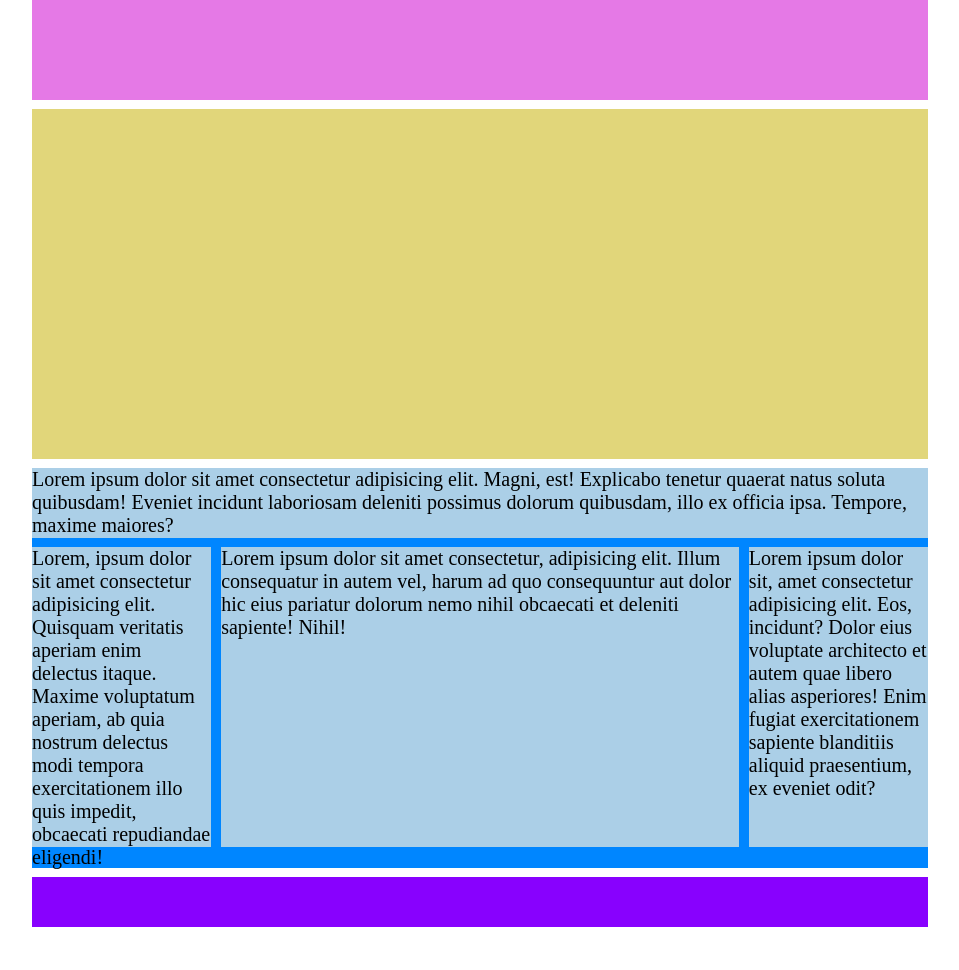
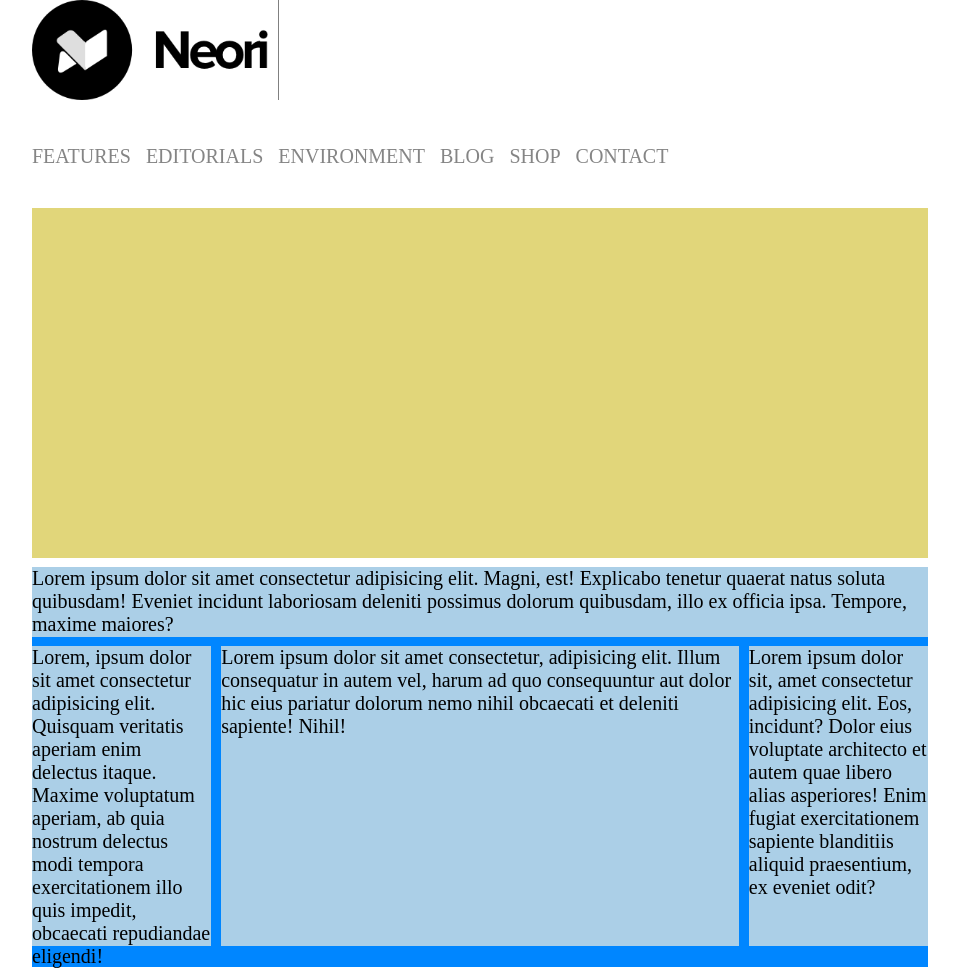
Before and after one commit to VitoMars/htmlcss-wp, a plain HTML site: page index.html in a window 1280 px wide. Shown: the top 970 px of the page, without its empty margins (160-1119 px from the left). Before the commit the page ends 927 px from the top, so only its background shows below. Drawn offline with Linux system fonts and the light colour scheme.

Commit message:
Fine Header

```diff
--- a/css/style.css
+++ b/css/style.css
@@ -24,8 +24,30 @@ section {
 
 /* Sezione rosa */
 header {
+  /* background-color: #b96fb9; */
+}
+
+header img {
   height: 100px;
-  background-color: #e579e6;
+  border-right: 1px solid grey;
+  padding-right: 10px;
+}
+
+nav {
+  margin-top: 40px;
+  margin-bottom: 40px;
+}
+
+nav li {
+  display: inline;
+  list-style: none;
+  text-transform: uppercase;
+  padding-right: 10px;
+}
+
+nav li a {
+  text-decoration: none;
+  color: #858585;
 }
 
 /* Sezione gialla */
--- a/index.html
+++ b/index.html
@@ -12,7 +12,20 @@
 
     <!-- Header -->
     <!-- Sezione rosa -->
-    <header></header>
+    <header>
+        <img src="img/logo.png" alt="logo_azienda">
+
+        <nav>
+            <ul>
+               <li><a href="#">Features</a></li>
+               <li><a href="#">Editorials</a></li>
+               <li><a href="#">Environment</a></li>
+               <li><a href="#">Blog</a></li>
+               <li><a href="#">Shop</a></li>
+               <li><a href="#">Contact</a></li>
+            </ul>
+        </nav>
+    </header>
     <!-- Fine Header -->
 
     <!-- Main -->
```
